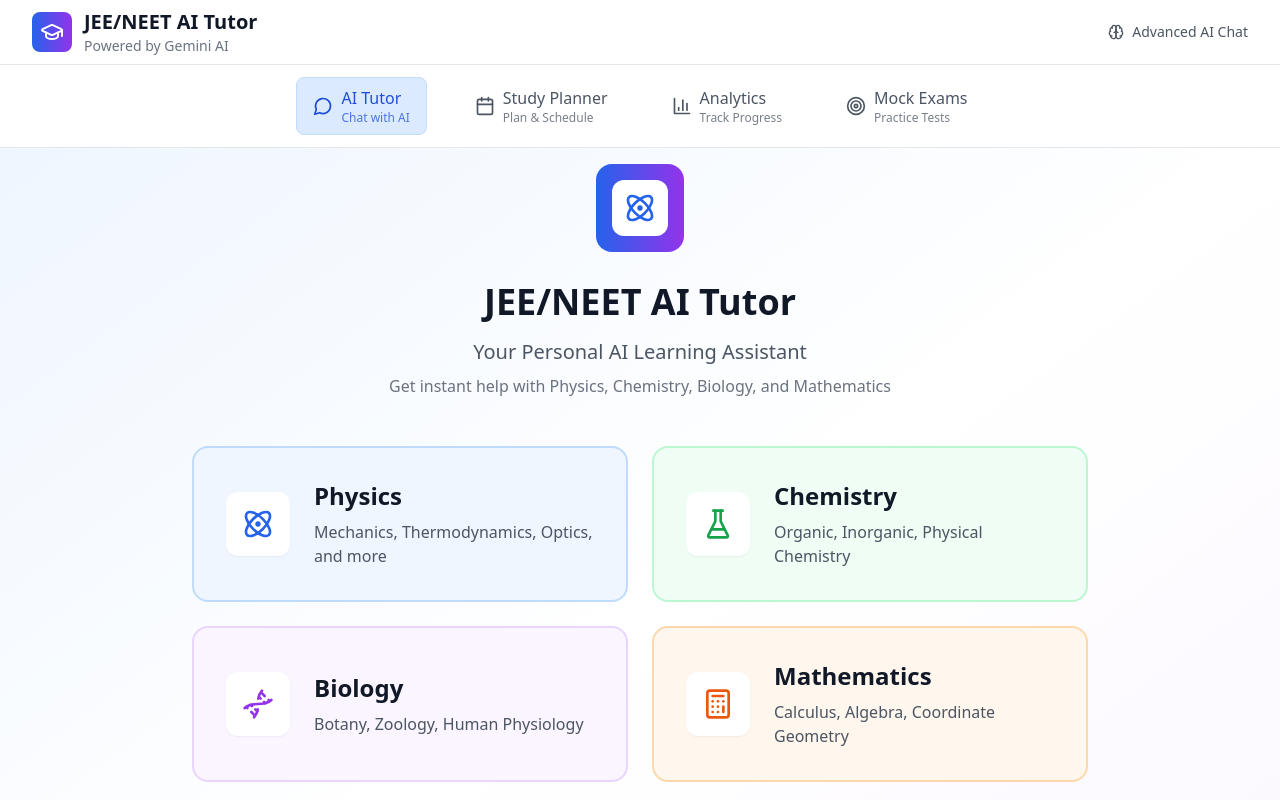
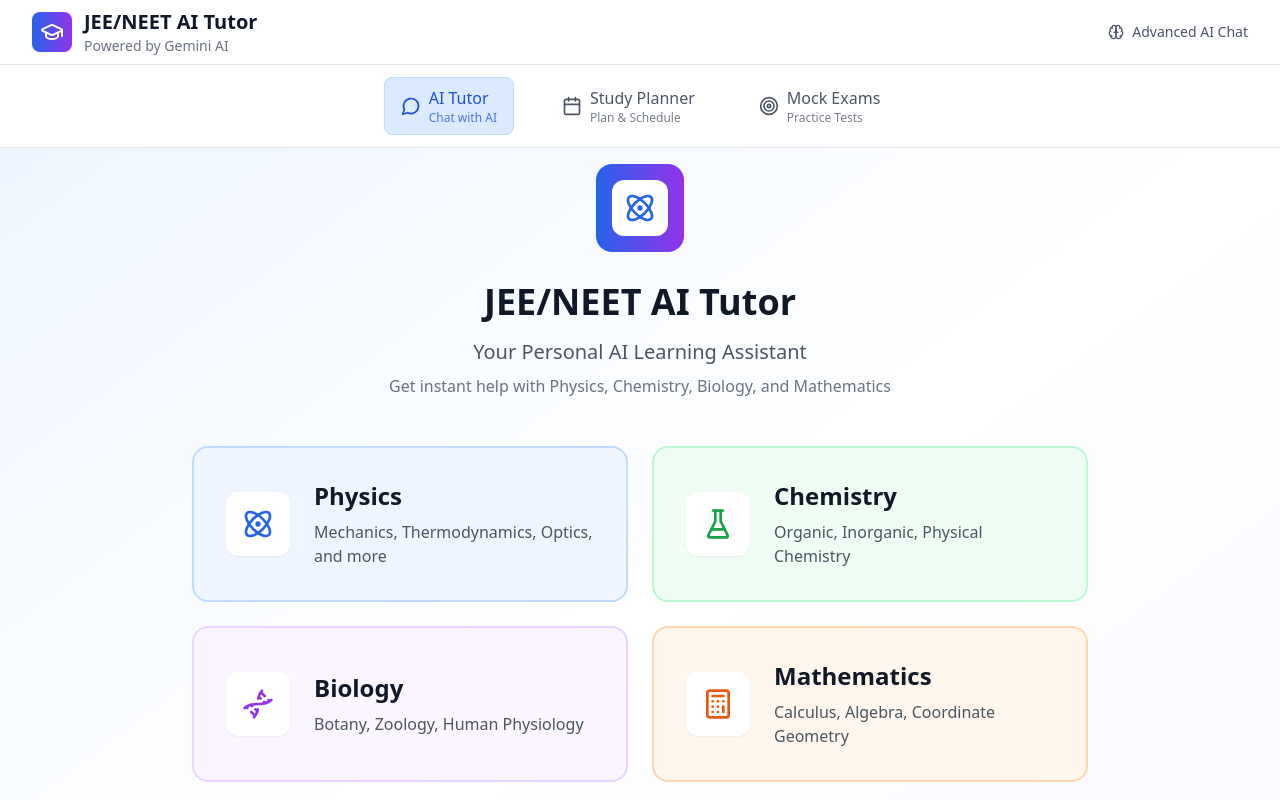
Before and after one commit to SkilldAI/jee1, a React (Vite) app: page / in a window 1280 px wide. Shown: the top 800 px of the page. Built offline with nearby package versions, Linux system fonts and the light colour scheme; no server answers.

Commit message:
Hide Analytics tab from navigation

```diff
--- a/src/App.tsx
+++ b/src/App.tsx
@@ -10,7 +10,7 @@ import { Subject } from './types';
 
 function App() {
   const [selectedSubject, setSelectedSubject] = useState<Subject | null>(null);
-  const [currentPage, setCurrentPage] = useState<'chat' | 'analytics' | 'mock-exams' | 'study-planner'>('chat');
+  const [currentPage, setCurrentPage] = useState<'chat' | 'mock-exams' | 'study-planner'>('chat');
 
   const handleSelectSubject = (subject: Subject) => {
     setSelectedSubject(subject);
@@ -20,7 +20,7 @@ function App() {
     setSelectedSubject(null);
   };
 
-  const handlePageChange = (page: 'chat' | 'analytics' | 'mock-exams' | 'study-planner') => {
+  const handlePageChange = (page: 'chat' | 'mock-exams' | 'study-planner') => {
     setCurrentPage(page);
     // Reset subject selection when changing pages
     if (page !== 'chat') {
@@ -49,10 +49,6 @@ function App() {
         )
       )}
 
-      {currentPage === 'analytics' && (
-        <Analytics selectedSubject={selectedSubject} />
-      )}
-
       {currentPage === 'mock-exams' && (
         <MockExams selectedSubject={selectedSubject} />
       )}
--- a/src/components/Navigation.tsx
+++ b/src/components/Navigation.tsx
@@ -2,8 +2,8 @@ import React from 'react';
 import { BarChart3, BookOpen, MessageCircle, Target, Calendar, Brain, Database } from 'lucide-react';
 
 interface NavigationProps {
-  currentPage: 'chat' | 'analytics' | 'mock-exams' | 'study-planner';
-  onPageChange: (page: 'chat' | 'analytics' | 'mock-exams' | 'study-planner') => void;
+  currentPage: 'chat' | 'mock-exams' | 'study-planner';
+  onPageChange: (page: 'chat' | 'mock-exams' | 'study-planner') => void;
 }
 
 const Navigation: React.FC<NavigationProps> = ({ currentPage, onPageChange }) => {
@@ -19,12 +19,6 @@ const Navigation: React.FC<NavigationProps> = ({ currentPage, onPageChange }) =>
       name: 'Study Planner',
       icon: Calendar,
       description: 'Plan & Schedule'
-    },
-    {
-      id: 'analytics' as const,
-      name: 'Analytics',
-      icon: BarChart3,
-      description: 'Track Progress'
     },
     {
       id: 'mock-exams' as const,
```
